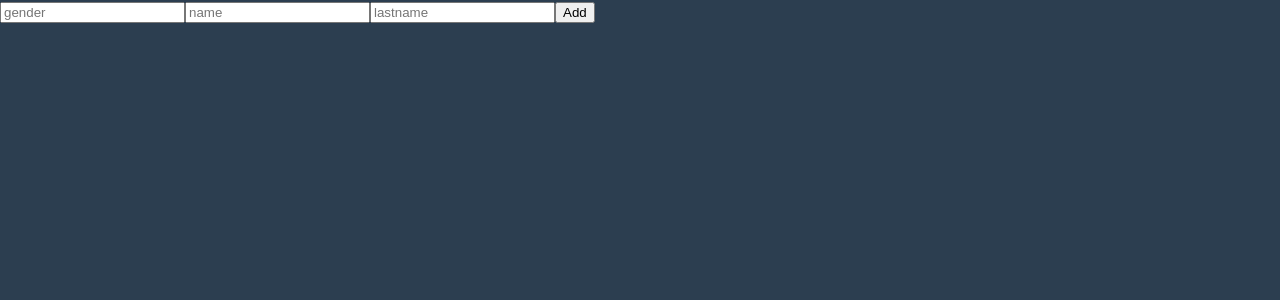
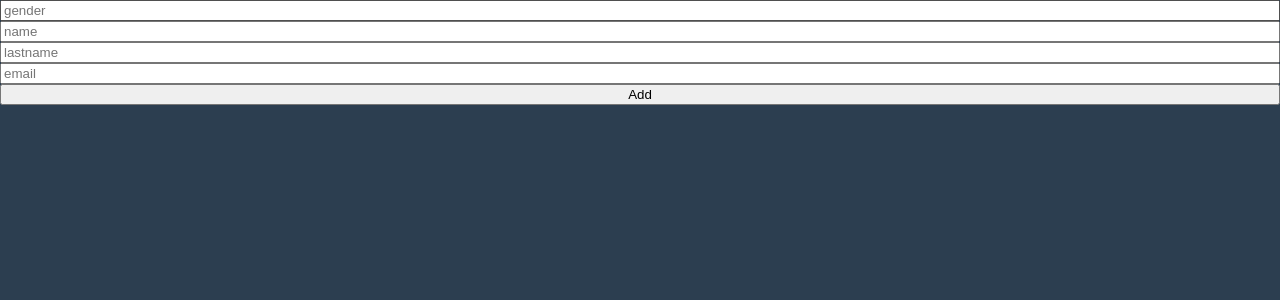
Before and after one commit to Eric-lab-star/react-master-typescript, a React (Create React App) app: page / in a window 1280 px wide. Shown: the top 300 px of the page. Built offline with nearby package versions, Linux system fonts and the light colour scheme; a web font is replaced by a local one.

Commit message:
handling form validation

```diff
--- a/src/ToDoList.tsx
+++ b/src/ToDoList.tsx
@@ -1,30 +1,47 @@
 import React, { useState } from "react";
 
 import { useForm } from "react-hook-form";
+import styled from "styled-components";
+
+const Wrapper = styled.div`
+  display: flex;
+  flex-direction: column;
+  width: 100vw;
+  height: 100vh;
+`;
 
 const ToDoList = () => {
-  const { register, handleSubmit, formState } = useForm();
+  const {
+    register,
+    handleSubmit,
+    formState: { errors },
+  } = useForm();
   const onValid = (data: any) => {
     console.log(data);
   };
 
-  console.log(formState.errors);
+  console.log(errors);
   return (
-    <div>
-      <form onSubmit={handleSubmit(onValid)}>
+    <Wrapper>
+      <form
+        style={{ display: "flex", flexDirection: "column" }}
+        onSubmit={handleSubmit(onValid)}
+      >
         <input
-          {...register("gender", { required: "true" })}
+          {...register("gender", { required: "required" })}
           type="text"
           placeholder="gender"
         />
+        <span>{errors?.gender?.message}</span>
         <input
-          {...register("name", { required: "true" })}
+          {...register("name", { required: "required" })}
           type="text"
           placeholder="name"
         />
+        <span>{errors?.name?.message}</span>
         <input
           {...register("lastname", {
-            required: "true",
+            required: "required",
             minLength: {
               value: 5,
               message: "your name is short",
@@ -33,40 +50,23 @@ const ToDoList = () => {
           type="text"
           placeholder="lastname"
         />
+        <span>{errors?.lastname?.message}</span>
+        <input
+          placeholder="email"
+          {...register("email", {
+            required: "email is required",
+            pattern: {
+              value: /^[A-Za-z0-9._%+-]+@naver.com/,
+              message: "only naver.com emails allowed",
+            },
+          })}
+        />
+        <span>{errors?.email?.message}</span>
 
         <button>Add</button>
       </form>
-    </div>
+    </Wrapper>
   );
 };
 
-/* const ToDoList = () => {
-  const [todo, setTodo] = useState("");
-  const onChange = (event: React.FormEvent<HTMLInputElement>) => {
-    const {
-      currentTarget: { value },
-    } = event;
-    setTodo(value);
-  };
-
-  const onSubmit = (event: React.FormEvent<HTMLElement>) => {
-    event.preventDefault();
-    console.log(todo);
-  };
-
-  return (
-    <div>
-      <form onSubmit={onSubmit}>
-        <input
-          onChange={onChange}
-          type={"text"}
-          placeholder="Write Your Task"
-          value={todo}
-        />
-        <button>Add</button>
-      </form>
-    </div>
-  );
-}; */
-
 export default ToDoList;
```
